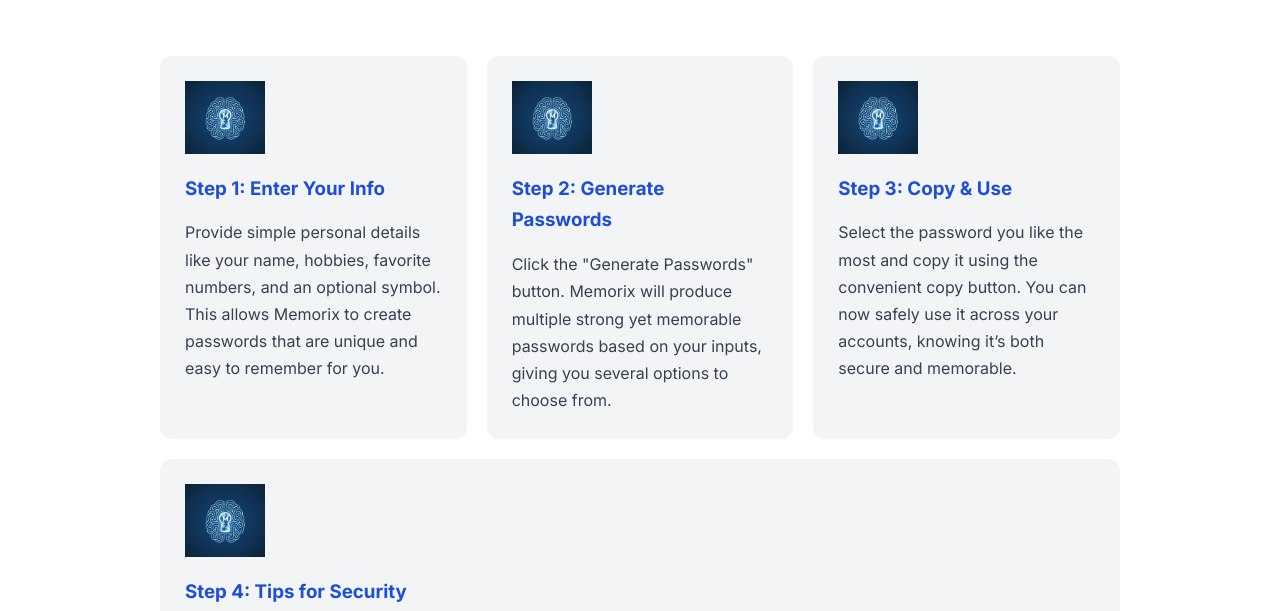
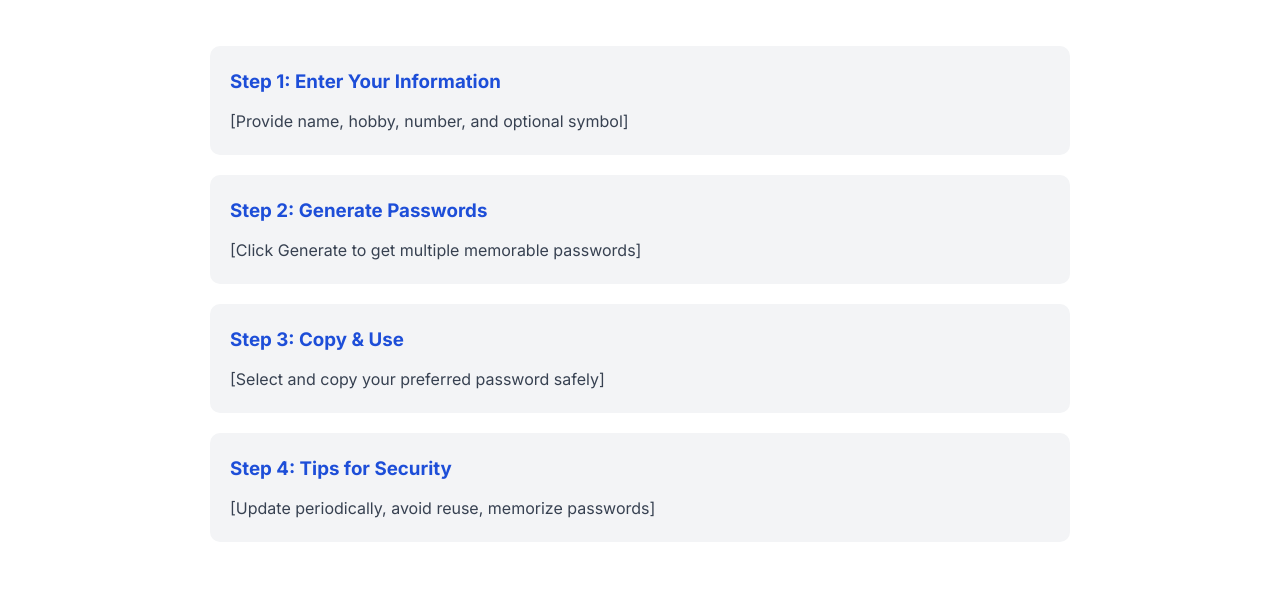
Before and after one commit to solvoroofficial/memorix, a plain HTML site: page howitworks.html in a window 1280 px wide. Shown: the part 189-800 px from the top of the page. Drawn offline with Linux system fonts and the light colour scheme.

Commit message:
Update howitworks.html

```diff
--- a/howitworks.html
+++ b/howitworks.html
@@ -19,30 +19,23 @@
     .hamburger { display:none; flex-direction:column; cursor:pointer; gap:4px; }
     .hamburger div { width:25px; height:3px; background:#111827; transition:0.3s; }
 
-    main { padding:50px 20px; max-width:1000px; margin:auto; }
+    main { padding:50px 20px; max-width:900px; margin:auto; }
+    h2 { text-align:center; font-size:2rem; color:#1D4ED8; margin-bottom:40px; }
+    .step { background:#f3f4f6; padding:20px; border-radius:10px; margin-bottom:20px; }
+    .step h3 { color:#1D4ED8; margin-bottom:10px; }
+    .step p { color:#374151; }
 
-    .section-title { text-align:center; font-size:2rem; color:#1D4ED8; margin-bottom:50px; }
-    .steps { display:flex; justify-content:space-around; flex-wrap:wrap; gap:20px; }
-    .step { background:#f3f4f6; padding:25px; border-radius:12px; flex:1; min-width:250px; opacity:0; animation: fadeIn 0.8s forwards; }
-    .step h3 { color:#1D4ED8; margin-bottom:15px; }
-    .step p { color:#374151; }
-    .step img { max-width:80px; margin-bottom:10px; }
-
-    footer { text-align:center; padding:20px; background:#f9fafb; color:#6B7280; margin-top:50px; }
-
-    @keyframes fadeIn { from {opacity:0; transform:translateY(20px);} to {opacity:1; transform:translateY(0);} }
+    footer { text-align:center; padding:20px; background:#f9fafb; color:#6B7280; }
 
     @media(max-width:768px){
       header { padding:15px 20px; }
       .nav { display:none; flex-direction:column; gap:10px; position:absolute; top:60px; right:20px; background:#ffffff; padding:15px; border-radius:8px; box-shadow:0 4px 6px rgba(0,0,0,0.1);}
       .nav.show { display:flex; }
-      .steps { flex-direction:column; }
     }
   </style>
 </head>
 <body>
 
-<!-- Header -->
 <header>
   <div class="logo">
     <img src="favicon.png" alt="Memorix Logo">
@@ -51,7 +44,7 @@
   <nav class="nav">
     <a href="index.html">Home</a>
     <a href="about.html">About</a>
-    <a href="#">How It Works</a>
+    <a href="howitworks.html">How It Works</a>
   </nav>
   <div class="hamburger" onclick="toggleMenu()">
     <div></div>
@@ -61,28 +54,26 @@
 </header>
 
 <main>
-  <h2 class="section-title">How Memorix Works</h2>
-  <div class="steps">
-    <div class="step" style="animation-delay:0.2s">
-      <img src="favicon.png" alt="Step 1 Icon">
-      <h3>Step 1: Enter Your Info</h3>
-      <p>Provide simple personal details like your name, hobbies, favorite numbers, and an optional symbol. This allows Memorix to create passwords that are unique and easy to remember for you.</p>
+  <h2>How Memorix Works</h2>
+
+  <div class="step">
+    <h3>Step 1: Enter Your Information</h3>
+    <p>[Provide name, hobby, number, and optional symbol]</p>
   </div>
-    <div class="step" style="animation-delay:0.4s">
-      <img src="favicon.png" alt="Step 2 Icon">
+
+  <div class="step">
     <h3>Step 2: Generate Passwords</h3>
-      <p>Click the "Generate Passwords" button. Memorix will produce multiple strong yet memorable passwords based on your inputs, giving you several options to choose from.</p>
+    <p>[Click Generate to get multiple memorable passwords]</p>
   </div>
-    <div class="step" style="animation-delay:0.6s">
-      <img src="favicon.png" alt="Step 3 Icon">
+
+  <div class="step">
     <h3>Step 3: Copy & Use</h3>
-      <p>Select the password you like the most and copy it using the convenient copy button. You can now safely use it across your accounts, knowing it’s both secure and memorable.</p>
+    <p>[Select and copy your preferred password safely]</p>
   </div>
-    <div class="step" style="animation-delay:0.8s">
-      <img src="favicon.png" alt="Step 4 Icon">
+
+  <div class="step">
     <h3>Step 4: Tips for Security</h3>
-      <p>To ensure maximum security, we recommend periodically updating your passwords and not reusing them across multiple accounts. Memorix makes it easy to generate new memorable passwords whenever you need them.</p>
-    </div>
+    <p>[Update periodically, avoid reuse, memorize passwords]</p>
   </div>
 </main>
 
@@ -94,6 +85,11 @@
 function toggleMenu(){
   document.querySelector('.nav').classList.toggle('show');
 }
+document.querySelectorAll('.nav a').forEach(link => {
+  link.addEventListener('click', () => {
+    document.querySelector('.nav').classList.remove('show');
+  });
+});
 </script>
 
 </body>
```
Lines whose indentation alone changed are shown as unchanged.
